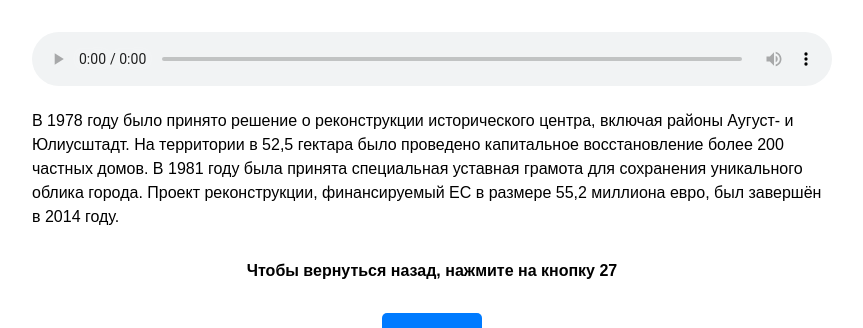
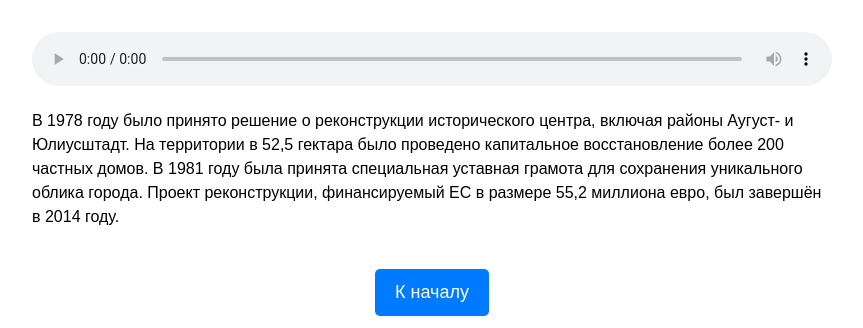
Before and after one commit to MuseumWolfenbuettel/russian28, a plain HTML site: page index.html in a window 1280 px wide. Shown: the part 79-407 px from the top of the page, without its empty margins (208-1071 px from the left). Drawn offline with Linux system fonts and the light colour scheme.

Commit message:
Update index.html

```diff
--- a/index.html
+++ b/index.html
@@ -34,10 +34,10 @@
 
         <p>В 1978 году было принято решение о реконструкции исторического центра, включая районы Аугуст- и Юлиусштадт. На территории в 52,5 гектара было проведено капитальное восстановление более 200 частных домов. В 1981 году была принята специальная уставная грамота для сохранения уникального облика города. Проект реконструкции, финансируемый ЕС в размере 55,2 миллиона евро, был завершён в 2014 году.</p>
 
-        <p class="instruction">Чтобы вернуться назад, нажмите на кнопку 27</p>
+        <p class="instruction"></p>
 
         <div class="button-container">
-            <a href="https://museumwolfenbuettel.github.io/russian27/" class="button">27</a>
+            <a href="https://museumwolfenbuettel.github.io/russian27/" class="button">К началу</a>
         </div>
 
         <img src="Museum_Wolfenbuettel.jpg" alt="Логотип музея" class="logo">
```
